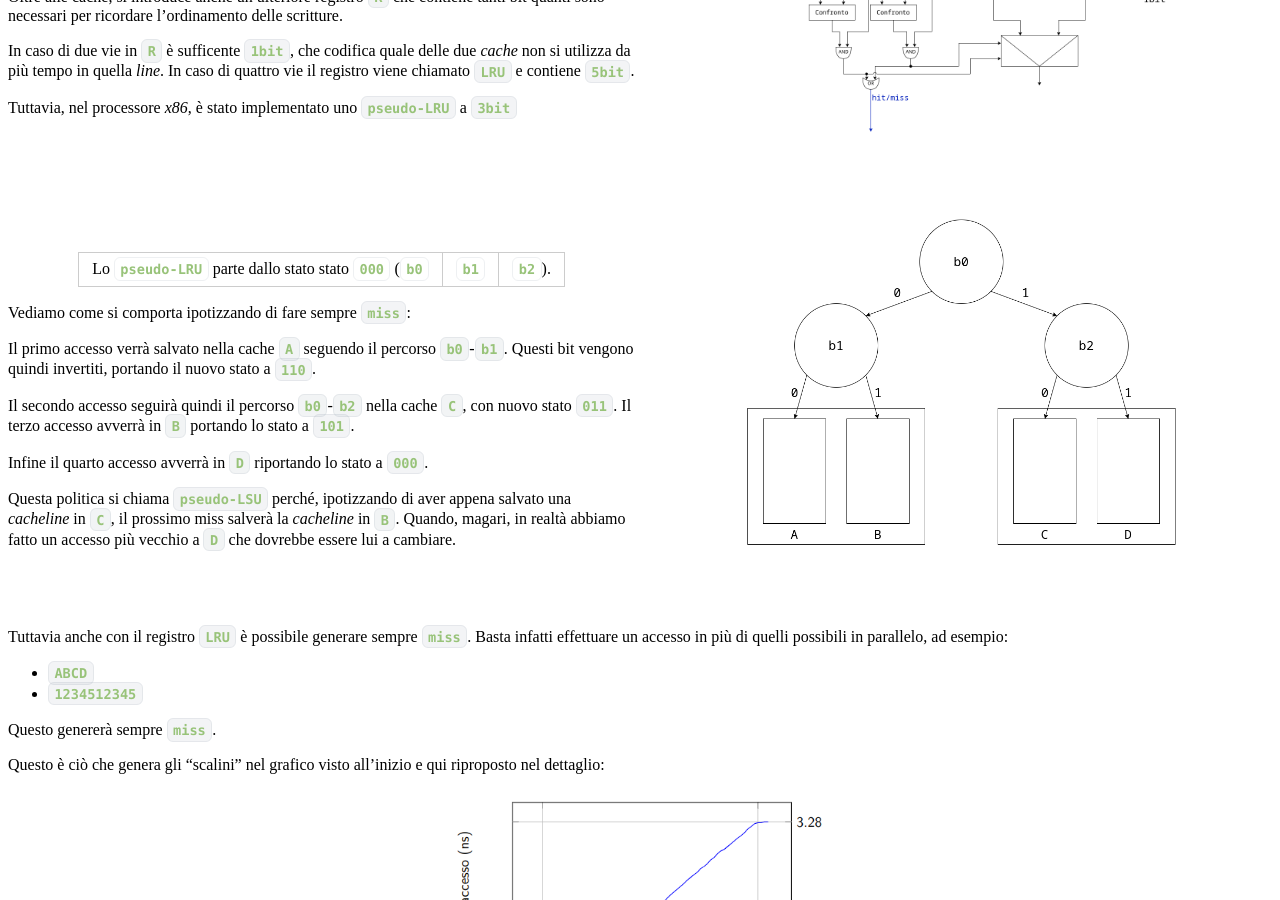
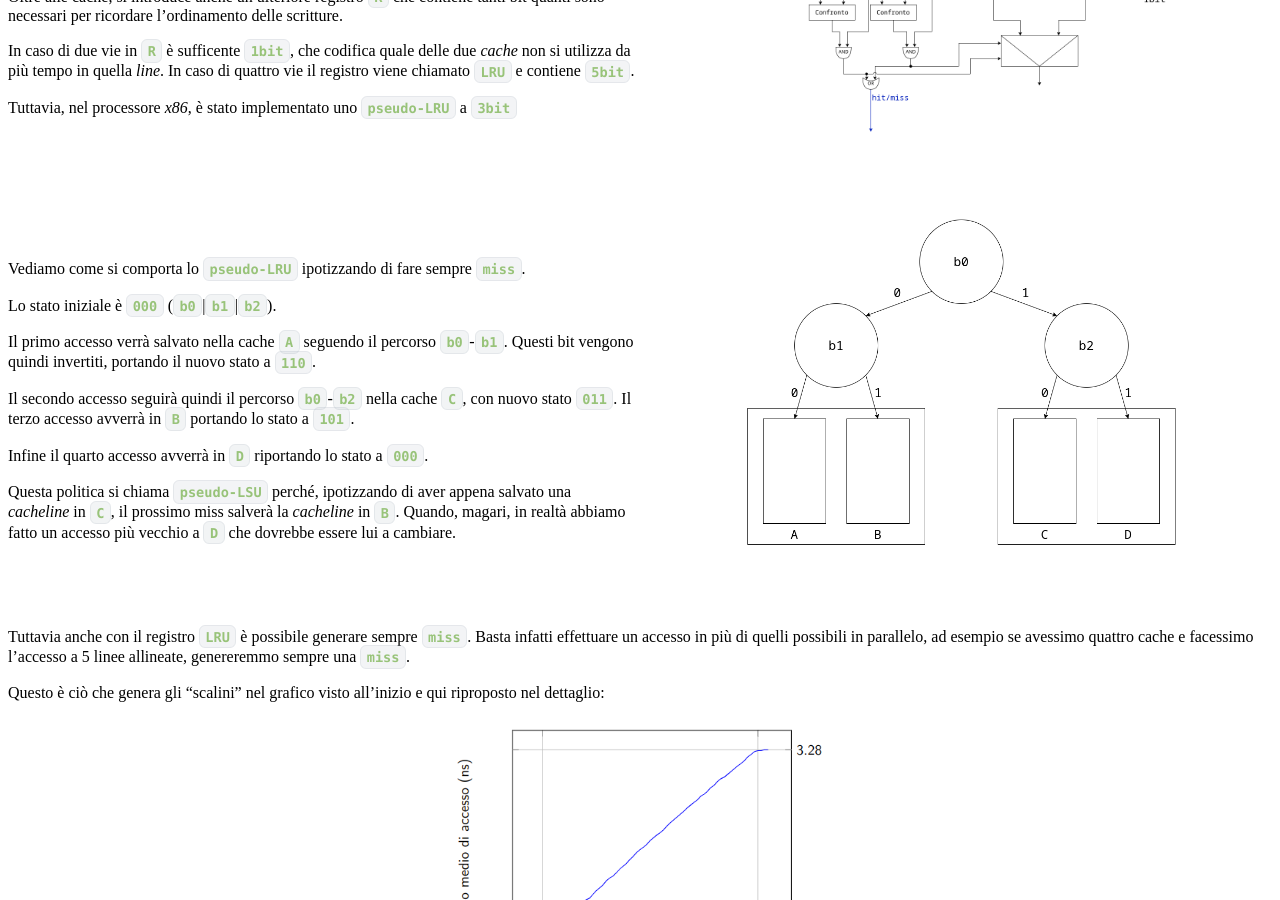
Before and after one commit to Gabriele-D-Cambria/Appunti-Calcolatori-Elettronici-2024-2025, a Jekyll site: the page built from Memoria e Periferiche.md, in a window 1280 px wide and 900 px high, scrolled down 18484 px. Built offline with Jekyll 4.4.1, drawn with Linux system fonts in a browser that asks for light colours; nearby versions of some CDN libraries; our own code applies the rules of GitHub Pages for plain Markdown files.

Commit message:
Syntax and form fix

```diff
--- a/Memoria e Periferiche.md
+++ b/Memoria e Periferiche.md
@@ -904,9 +904,9 @@ Tuttavia, nel processore _x86_, è stato implementato uno `pseudo-LRU` a `3bit`
 <div class="grid2">
 <div class="">
 
-Lo `pseudo-LRU` parte dallo stato stato `000` (`b0`|`b1`|`b2`).
+Vediamo come si comporta lo `pseudo-LRU` ipotizzando di fare sempre `miss`.
 
-Vediamo come si comporta ipotizzando di fare sempre `miss`:
+Lo stato iniziale è `000` (`b0`\|`b1`\|`b2`).
 
 Il primo accesso verrà salvato nella cache `A` seguendo il percorso `b0`-`b1`.
 Questi bit vengono quindi invertiti, portando il nuovo stato a `110`.
@@ -926,11 +926,7 @@ Questa politica si chiama `pseudo-LSU` perché, ipotizzando di aver appena salva
 </div>
 
 Tuttavia anche con il registro `LRU` è possibile generare sempre `miss`.
-Basta infatti effettuare un accesso in più di quelli possibili in parallelo, ad esempio:
-- `ABCD`
-- `1234512345`
-
-Questo genererà sempre `miss`.
+Basta infatti effettuare un accesso in più di quelli possibili in parallelo, ad esempio se avessimo quattro cache e facessimo l'accesso a 5 linee allineate, genereremmo sempre una `miss`.
 
 Questo è ciò che genera gli "scalini" nel grafico visto all'inizio e qui riproposto nel dettaglio:
 <figure class="60">
```
